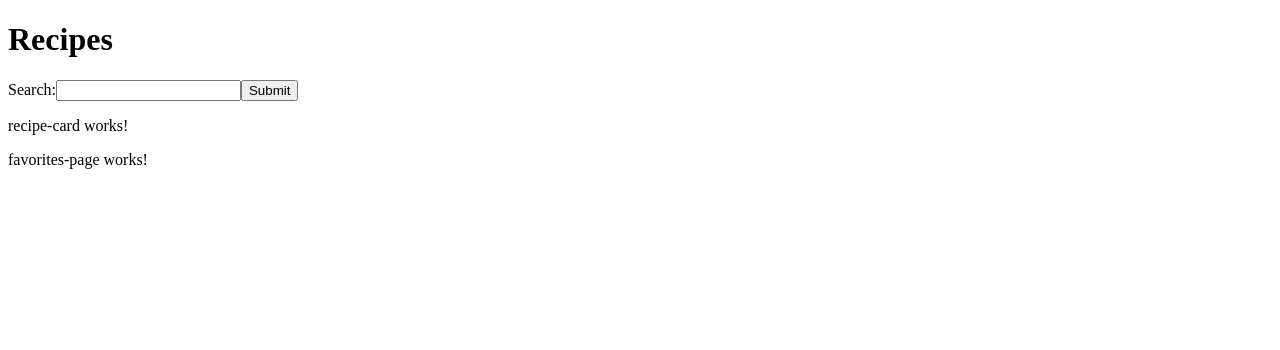
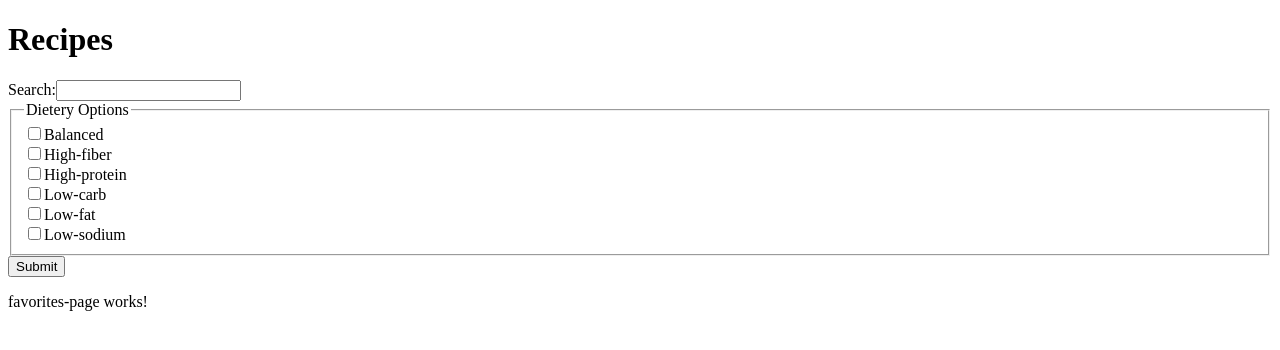
Before and after one commit to breiaswanigan01/recipe-angular-project, an Angular app: page / in a window 1280 px wide. Shown: the top 350 px of the page. Built offline with nearby package versions, Linux system fonts and the light colour scheme.

Commit message:
added diet options

```diff
--- a/src/app/recipe-card/recipe-card.component.html
+++ b/src/app/recipe-card/recipe-card.component.html
@@ -1 +1 @@
-<p>recipe-card works!</p>
+<h1>{{ record.recipe.label }}</h1>
--- a/src/app/recipe-card/recipe-card.component.ts
+++ b/src/app/recipe-card/recipe-card.component.ts
@@ -1,15 +1,14 @@
-import { Component, OnInit } from '@angular/core';
+import { Component, OnInit, Input } from "@angular/core";
+import { Recipe } from "../interfaces/recipe";
 
 @Component({
-  selector: 'app-recipe-card',
-  templateUrl: './recipe-card.component.html',
-  styleUrls: ['./recipe-card.component.css']
+	selector: "app-recipe-card",
+	templateUrl: "./recipe-card.component.html",
+	styleUrls: ["./recipe-card.component.css"],
 })
 export class RecipeCardComponent implements OnInit {
+	@Input() record: Recipe;
+	constructor() {}
 
-  constructor() { }
-
-  ngOnInit(): void {
-  }
-
+	ngOnInit(): void {}
 }
--- a/src/app/recipe-list/recipe-list.component.html
+++ b/src/app/recipe-list/recipe-list.component.html
@@ -1 +1,5 @@
-<app-recipe-card></app-recipe-card>
+<ul>
+	<li *ngFor="let r of recipesRef">
+		<app-recipe-card [record]="r"></app-recipe-card>
+	</li>
+</ul>
--- a/src/app/recipe-list/recipe-list.component.ts
+++ b/src/app/recipe-list/recipe-list.component.ts
@@ -1,15 +1,14 @@
-import { Component, OnInit } from '@angular/core';
+import { Component, OnInit, Input } from "@angular/core";
+import { Recipe } from "../interfaces/recipe";
 
 @Component({
-  selector: 'app-recipe-list',
-  templateUrl: './recipe-list.component.html',
-  styleUrls: ['./recipe-list.component.css']
+	selector: "app-recipe-list",
+	templateUrl: "./recipe-list.component.html",
+	styleUrls: ["./recipe-list.component.css"],
 })
 export class RecipeListComponent implements OnInit {
+	@Input() recipesRef: Recipe[];
+	constructor() {}
 
-  constructor() { }
-
-  ngOnInit(): void {
-  }
-
+	ngOnInit(): void {}
 }
--- a/src/app/recipes-home/recipes-home.component.html
+++ b/src/app/recipes-home/recipes-home.component.html
@@ -1,4 +1,4 @@
 <app-header></app-header>
 <app-search-criteria (searchSubmit)="getRecipes($event)"></app-search-criteria>
-<app-recipe-list ></app-recipe-list>
+<app-recipe-list [recipesRef]="recipeArray"></app-recipe-list>
 <app-favorites-page></app-favorites-page>
--- a/src/app/recipes-home/recipes-home.component.ts
+++ b/src/app/recipes-home/recipes-home.component.ts
@@ -1,19 +1,21 @@
-import { Component, OnInit, Input } from '@angular/core';
-import { Recipe } from '../interfaces/recipe';
+import { Component, OnInit, Input } from "@angular/core";
+import { Recipe } from "../interfaces/recipe";
 
 @Component({
-  selector: 'app-recipes-home',
-  templateUrl: './recipes-home.component.html',
-  styleUrls: ['./recipes-home.component.css'],
+	selector: "app-recipes-home",
+	templateUrl: "./recipes-home.component.html",
+	styleUrls: ["./recipes-home.component.css"],
 })
 export class RecipesHomeComponent implements OnInit {
-  @Input() recipeRef: Recipe[];
-  constructor() {}
+	recipeArray: Recipe[];
+	constructor() {}
 
-  getRecipes = (recipe: Recipe[]) => {
-    console.log('getRecipes');
-    console.log(recipe);
-  };
+	ngOnInit(): void {}
 
-  ngOnInit(): void {}
+	getRecipes = (recipes: Recipe[]) => {
+		console.log("getRecipes");
+		console.log(recipes);
+
+		this.recipeArray = recipes;
+	};
 }
--- a/src/app/search-criteria/search-criteria.component.html
+++ b/src/app/search-criteria/search-criteria.component.html
@@ -1,5 +1,45 @@
 <form #searchForm="ngForm" (ngSubmit)="searchRecipes(searchForm)">
-  <label for="searchTerm">Search:</label>
-  <input type="text" name="searchTerm" id="searchTerm" ngModel />
-  <button>Submit</button>
+	<label for="searchTerm">Search:</label>
+	<input type="text" name="searchTerm" id="searchTerm" ngModel />
+	<fieldset ngModelGroup="dietFieldset">
+		<legend>Dietery Options</legend>
+		<input
+			type="checkbox"
+			name="balanced"
+			value="balanced"
+			ngModel
+		/>Balanced<br />
+		<input
+			type="checkbox"
+			name="high-fiber"
+			value="high-fiber"
+			ngModel
+		/>High-fiber<br />
+		<input
+			type="checkbox"
+			name="high-protein"
+			value="high-protein"
+			ngModel
+		/>High-protein<br />
+		<input
+			type="checkbox"
+			name="low-carb"
+			value="low-carb"
+			ngModel
+		/>Low-carb<br />
+		<input
+			type="checkbox"
+			name="low-fat"
+			value="low-fat"
+			ngModel
+		/>Low-fat<br />
+		<input
+			type="checkbox"
+			name="low-sodium"
+			value="low-sodium"
+			ngModel
+		/>Low-sodium<br />
+	</fieldset>
+
+	<button>Submit</button>
 </form>
--- a/src/app/search-criteria/search-criteria.component.ts
+++ b/src/app/search-criteria/search-criteria.component.ts
@@ -1,12 +1,12 @@
-import { Component, OnInit, EventEmitter, Output } from '@angular/core';
-import { RecipesService } from '../recipes.service';
-import { NgForm } from '@angular/forms';
-import { Recipe } from '../interfaces/recipe';
+import { Component, OnInit, EventEmitter, Output } from "@angular/core";
+import { RecipesService } from "../recipes.service";
+import { NgForm } from "@angular/forms";
+import { Recipe } from "../interfaces/recipe";
 
 @Component({
-  selector: 'app-search-criteria',
-  templateUrl: './search-criteria.component.html',
-  styleUrls: ['./search-criteria.component.css'],
+	selector: "app-search-criteria",
+	templateUrl: "./search-criteria.component.html",
+	styleUrls: ["./search-criteria.component.css"],
 })
 export class SearchCriteriaComponent implements OnInit {
 	@Output() searchSubmit = new EventEmitter<Recipe[]>();
@@ -15,16 +15,44 @@ export class SearchCriteriaComponent implements OnInit {
 
 	constructor(private service: RecipesService) {}
 
-  ngOnInit(): void {
+	ngOnInit(): void {}
+
+	searchRecipes = (form: NgForm) => {
+		console.log("Inside form ");
+		console.log(form);
+
+		// 1. Search by text
+		let searchTerm = form.value.searchTerm;
+		let dietOptions = form.value.dietFieldset;
+		let dietOptionsSelected = this.getSelectedDietOptions(dietOptions);
+		console.log("Checked diet options are ", dietOptionsSelected);
+		if (!searchTerm) {
+			// when  search term is entered and its not null
+			if (dietOptionsSelected.length > 0) {
+				// if diet option is selected
+			} else {
+				// diet option is not selected
 			}
 
-  searchRecipes = (form: NgForm) => {
-    let searchTerm = form.value.searchTerm;
-    this.service
-      .getRecipes(searchTerm)
-      .subscribe((response) => {
+			this.service.getRecipes(searchTerm).subscribe((response) => {
 				this.searchResult = response.hits;
 			});
+		} else {
+			// When search term is not entered but other criteria may be available
+		}
+
 		this.searchSubmit.emit(this.searchResult);
 	};
+
+	// this method returns the array of checked options from the diet object
+	getSelectedDietOptions(dietOptionObj: any) {
+		let selectedOptions: string[] = [];
+		for (const [key, value] of Object.entries(dietOptionObj)) {
+			console.log(`${key}: ${value}`);
+			if (value) {
+				selectedOptions.push(key);
 			}
+		}
+		return selectedOptions;
+	}
+}
```
Lines whose indentation alone changed are shown as unchanged.
